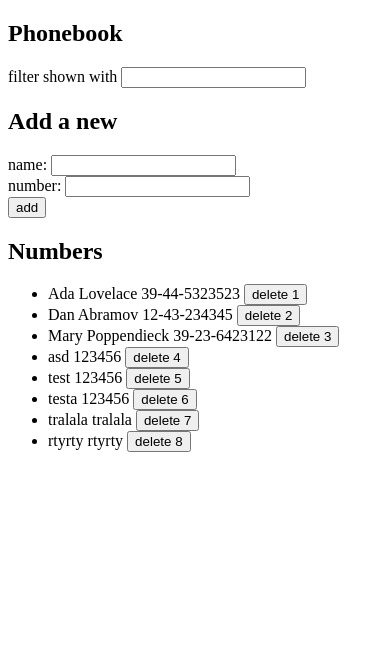
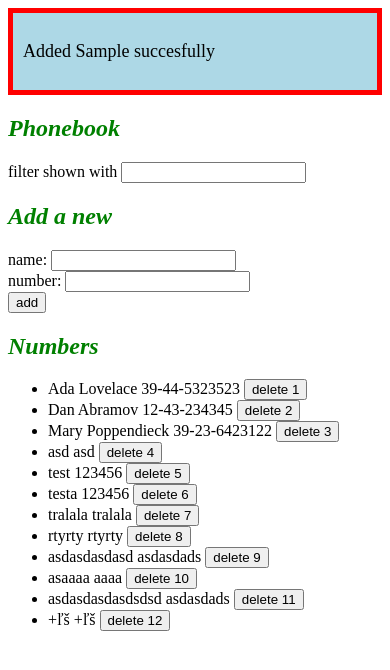
Before and after one commit to zsoolti8917/helsinki-fullstack, a React (Vite) app in the folder part2/phonebook/: page / in a window 390 px wide. Both pictures are taken after typing "Sample", "Sample" into the empty fields and a click on the button "add". Shown: the top 670 px of the page. Built offline with nearby package versions, Linux system fonts and the light colour scheme; no server answers; data requests are answered from the project's data file.

Commit message:
Phonebook solution 2.16

```diff
--- a/part2/phonebook/db.json
+++ b/part2/phonebook/db.json
@@ -18,7 +18,7 @@
     {
       "id": "4",
       "name": "asd",
-      "number": "123456"
+      "number": "asd"
     },
     {
       "id": "5",
@@ -39,6 +39,26 @@
       "id": "8",
       "name": "rtyrty",
       "number": "rtyrty"
+    },
+    {
+      "id": "9",
+      "name": "asdasdasdasd",
+      "number": "asdasdads"
+    },
+    {
+      "id": "10",
+      "name": "asaaaa",
+      "number": "aaaa"
+    },
+    {
+      "id": "11",
+      "name": "asdasdasdasdsdsd",
+      "number": "asdasdads"
+    },
+    {
+      "id": "12",
+      "name": "+ľš",
+      "number": "+ľš"
     }
   ]
 }
--- a/part2/phonebook/src/App.jsx
+++ b/part2/phonebook/src/App.jsx
@@ -3,13 +3,13 @@ import Filter from './components/Filter.jsx'
 import PersonForm from './components/PersonForm.jsx'
 import Persons from './components/Persons.jsx'
 import { getAll, create, deletePerson, updatePerson } from './services/people.js'
-
+import Notification from './components/Notification.jsx'
 function App() {
   const [persons, setPersons] = useState([])
   const [newName, setNewName] = useState('')
   const [newNumber, setNewNumber] = useState('')
   const [search, setSearch] = useState('')
-
+  const [message, setMessage] = useState(null)
 
     useEffect(() => {
       getAll().then(res => {
@@ -34,6 +34,10 @@ function App() {
       })
       setNewName('')
       setNewNumber('')
+      setMessage(`Added ${person.name} succesfully`)
+      setTimeout(() => {
+        setMessage(null)
+      }, 5000)
     }else{
       if (window.confirm(`${newName} is already added to the Phonebook, replace the old number with the new one?`)){
         const oldPerson = persons.find(n => n.name === person.name)
@@ -41,9 +45,14 @@ function App() {
         updatePerson(oldPerson.id, changedPerson).then((res) => {
           setPersons(persons.map((x => x.name === person.name ? res : x)))
         })
+        setMessage(`Updated ${person.name}'s phone number succesfully`)
+        setTimeout(() => {
+          setMessage(null)
+        }, 5000)
       }
     }
 
+    console.log(message)
   }
 
   const handleInputChange = (event) => {
@@ -60,14 +69,19 @@ function App() {
 
   const deleteHandleChange = (id) => {
     if (window.confirm(`Delete person with id ${id}?`)) {
+      const currentPerson = persons.filter(person => person.id !== id)
       deletePerson(id).then(() => {
-        setPersons(persons.filter(person => person.id !== id))
-      }).catch(error => {
-        alert(`The person with id ${id} was already deleted from the server`)
-        setPersons(persons.filter(person => person.id !== id))
+        setPersons(currentPerson)
+        setMessage(`Deleted ${currentPerson.name} from the database`)
+        setTimeout(() => {
+          setMessage(null)
+        }, 5000)
       }).catch(error => {
         console.log(error)
-        alert(`The person with id ${id} was already deleted from the server`)
+        setMessage(`The person with ${currentPerson.name} was already deleted from the server`)
+        setTimeout(() => {
+          setMessage(null)
+        }, 5000)
         setPersons(persons.filter(person => person.id !== id))
       })
     }
@@ -76,10 +90,9 @@ function App() {
   const notesToShow = (search === '') ? persons : persons.filter(person => person.name.toLowerCase().includes(search.toLowerCase()))
   return (
     <div>
+      <Notification message={message} />
       <h2>Phonebook</h2>
-
         <Filter value= {search} eventHandler={handleSearchChange}/>
-
       <h2>Add a new</h2>
         <PersonForm handleSubmit={handleSubmit} handleInputChange={handleInputChange} handleInputNumChange={handleInputNumChange} name={newName} number={newNumber}/>
       <h2>Numbers</h2>
--- /dev/null
+++ b/part2/phonebook/src/components/Notification.jsx
@@ -0,0 +1,21 @@
+import PropTypes from 'prop-types'
+
+const Notification = ({message}) => {
+    if(message===null){
+        return null
+    }
+
+  return (
+    <div className='container'>
+        <p className='text'>
+          {message}
+        </p>
+      </div>
+  )
+}
+
+Notification.propTypes = {
+    message: PropTypes.string
+}
+
+export default Notification
--- a/part2/phonebook/src/components/Persons.jsx
+++ b/part2/phonebook/src/components/Persons.jsx
@@ -16,7 +16,8 @@ const Persons = ({notesToShow, deleteHandleChange}) => {
 }
 
 Persons.propTypes = {
-    notesToShow: PropTypes.array
+    notesToShow: PropTypes.array,
+    deleteHandleChange: PropTypes.func
 }
 
 export default Persons
--- /dev/null
+++ b/part2/phonebook/src/index.css
@@ -0,0 +1,14 @@
+h2 {
+    color:green;
+    font-style: italic;
+}
+
+.container {
+    border: 5px solid red;
+    padding: 10px;
+    background-color: lightblue;
+}
+
+.text {
+    font-size: large;
+}
--- a/part2/phonebook/src/main.jsx
+++ b/part2/phonebook/src/main.jsx
@@ -1,6 +1,7 @@
 import { StrictMode } from 'react'
 import { createRoot } from 'react-dom/client'
 import App from './App.jsx'
+import './index.css'
 
 createRoot(document.getElementById('root')).render(
   <StrictMode>
```
